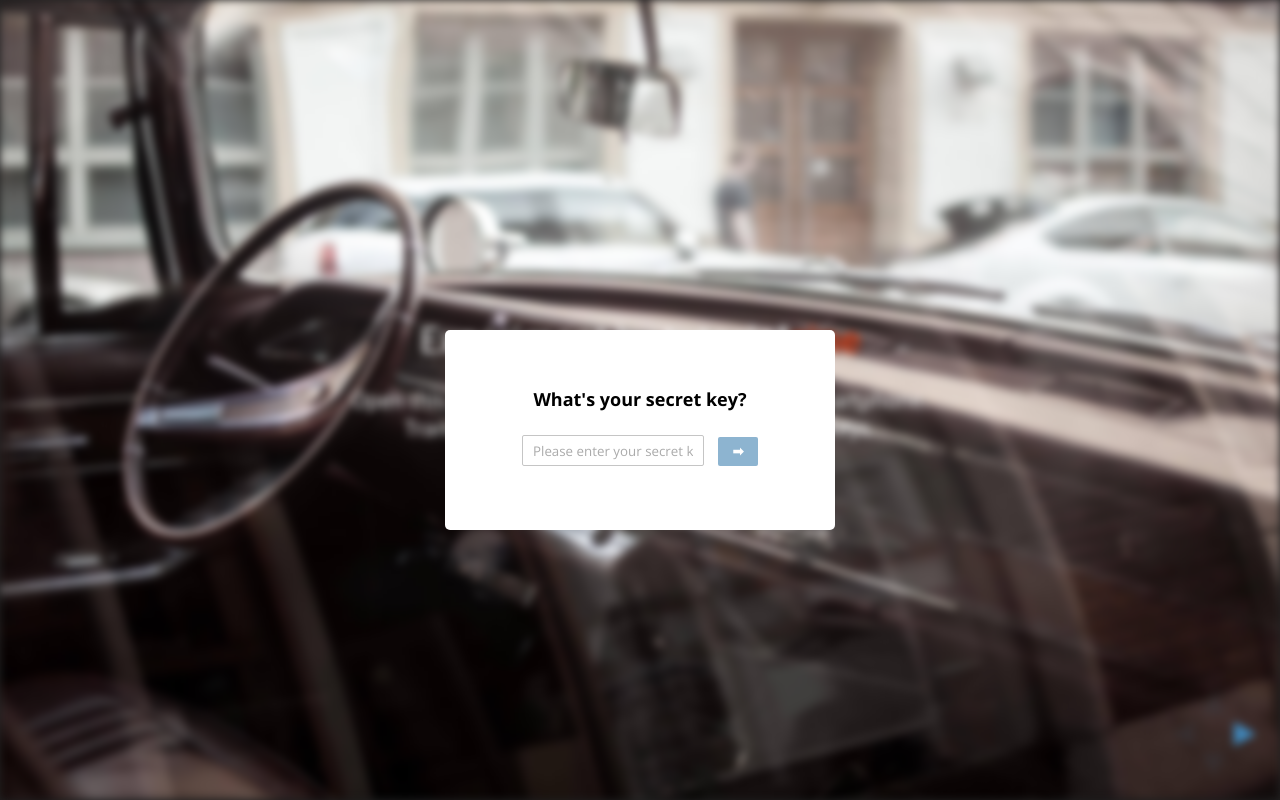
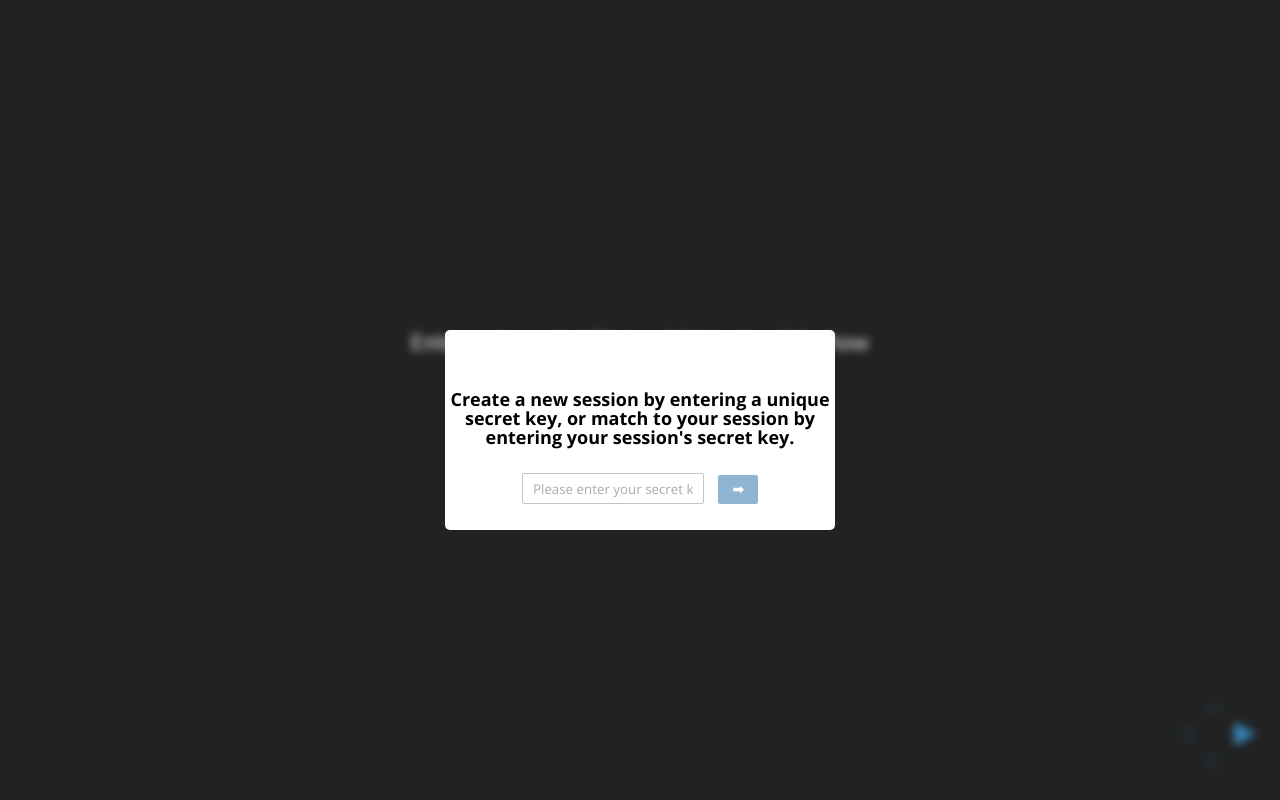
Before and after one commit to CaptBoscho/RemoteControl, a website: page public/index.html in a window 1280 px wide. Drawn offline with nearby package versions, Linux system fonts and the light colour scheme; no server answers.

Commit message:
our modifications

```diff
--- a/public/index.html
+++ b/public/index.html
@@ -23,26 +23,55 @@
 <body>
 
 	<form class="login">
-		<span>What's your secret key?</span>
+		<span>Create a new session by entering a unique secret key, or match to your session by entering your session's secret key.</span>
 		<input type="text" placeholder="Please enter your secret key!"/>
 		<input type="submit" value="➡" />
 	</form>
 
 	<div class="reveal blurred">
 		<div class="slides">
-			<section data-background="assets/img/1.jpg">
-				<p>Experiment by <a class="tz-link" href="http://tutorialzine.com/2015/02/smartphone-remote-control-for-presentations/">tutorial<span>zine</span></a></p>
-				<p><small>Open this presentation on your computer and smartphone. <br>Transition by swiping or pressing keyboard keys.</small></p>
+			<section data-background="">
+			<form id="p1">
+				<span><small>Enter an image's URL to add it to the slideshow</small></span>
+				<br>
+				<input id="image-file" type="text"/>
+				<input id="submitImage" type="submit">
+			</form>
 			</section>
 			<section>
-				<section data-background="assets/img/2.jpg">Vertical Slide 1</section>
-				<section data-background="assets/img/3.jpg">Vertical Slide 2</section>
-				<section data-background="assets/img/4.jpg">Vertical Slide 3</section>
+				<section data-background=""><form id="p2">
+                                <span><small>Enter an image's URL to add it to the slideshow</small></span>
+                                <br>
+				 <input id="image-file" type="text"/>
+                                <input id="submitImage" type="submit">
+                        </form> </section>
+				<section data-background=""><form id="p3">
+                                <span><small>Enter an image's URL to add it to the slideshow</small></span>
+				<br>
+                                <input id="image-file" type="text"/>
+                                <input id="submitImage" type="submit">
+                        </form> </section>
+				<section data-background=""><form id="p4">
+                                <span><small>Enter an image's URL to add it to the slideshow</small></span>
+				<br>
+                                <input id="image-file" type="text"/>
+                                <input id="submitImage" type="submit">
+                        </form> </section>
 			</section>
-			<section data-background="assets/img/5.jpg">Single Horizontal Slide 2</section>
+			<section data-background=""><form id="p5">
+                                <span><small>Enter an image's URL to add it to the slideshow</small></span>
+				<br>
+                                <input id="image-file" type="text"/>
+                                <input id="submitImage" type="submit">
+                        </form> </section>
 			<section>
-				<section data-background="assets/img/6.jpg">Vertical Slide 4</section>
-				<section data-background="assets/img/7.jpg">Vertical Slide 5</section>
+				<section data-background=""><form id="p6">
+                                <span><small>Enter an image's URL to add it to the slideshow</small></span>
+				<br>
+                                <input id="image-file" type="text"/>
+                                <input id="submitImage" type="submit">
+                        </form> </section>
+				<section data-background="">Vertical Slide 5</section>
 			</section>
 		</div>
 	</div>
```
Also changed, not shown: public/assets/js/script.js (line endings or trailing spaces).
